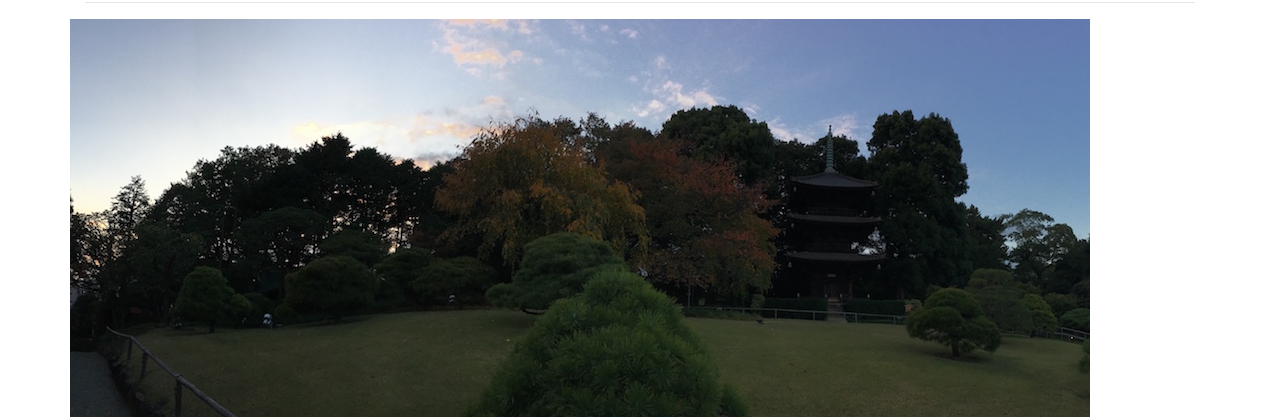
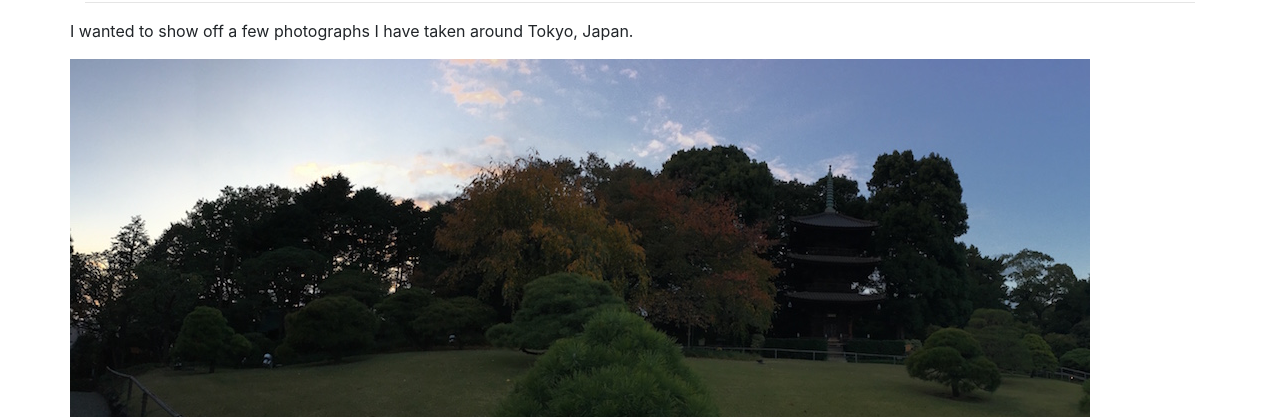
Before and after one commit to makeupsomething/fsnd-portfolio, a plain HTML site: page index.html in a window 1280 px wide. Shown: the part 174-591 px from the top of the page. Drawn offline with nearby package versions, Linux system fonts and the light colour scheme.

Commit message:
added a paragraph

```diff
--- a/index.html
+++ b/index.html
@@ -35,6 +35,7 @@
       <main>
         <article class="row">
           <div class="col-xs-12">
+            <p>I wanted to show off a few photographs I have taken around Tokyo, Japan.</p>
             <img class="img-responsive" src="images/image_main.jpg" alt="main">
           </div>
         </article>
```
